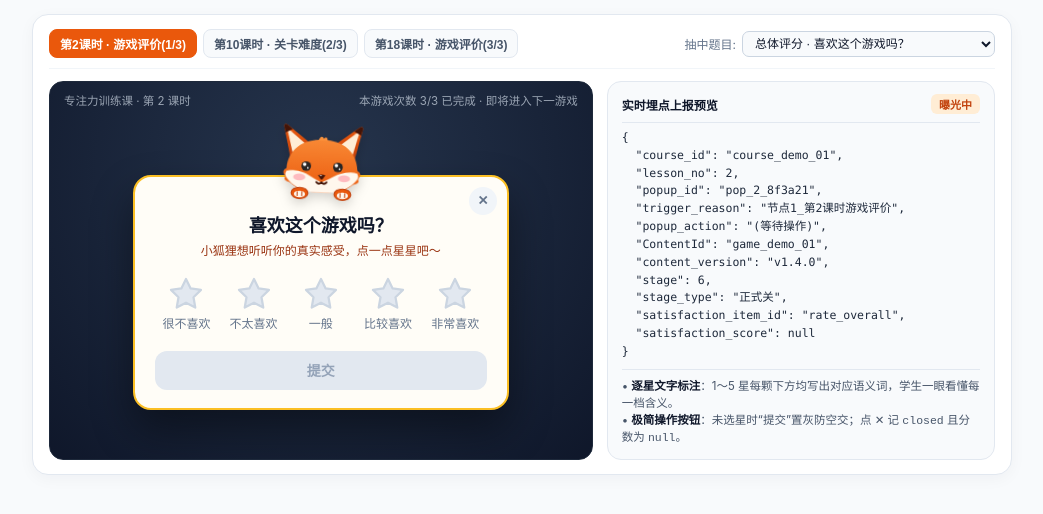
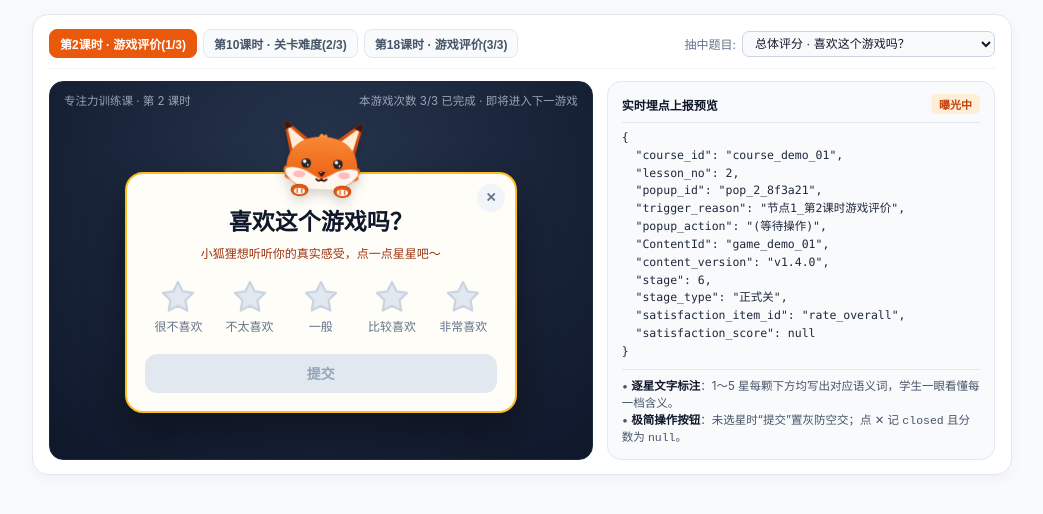
Before and after one commit to siakrulee/game-satisfaction-popup-demo, a plain HTML site: page index.html in a window 1280 px wide. Shown: the whole page, without its empty margins (118-1161 px from the left). Drawn offline with Linux system fonts and the light colour scheme.

Commit message:
Increase question title font size to 23px extrabold

```diff
--- a/index.html
+++ b/index.html
@@ -92,11 +92,11 @@
     .popup-card {
       position: relative;
       width: 100%;
-      max-width: 376px;
+      max-width: 392px;
       background: #fffdf7;
       border: 2px solid #fbbf24;
       border-radius: 18px;
-      padding: 34px 20px 18px;
+      padding: 34px 18px 18px;
       box-shadow: 0 20px 40px rgba(0, 0, 0, 0.42);
       color: #1e293b;
     }
@@ -137,10 +137,11 @@
     .btn-close:hover { background: #fee2e2; color: #dc2626; }
     .q-title {
       text-align: center;
-      font-size: 18px;
-      font-weight: 700;
+      font-size: 23px;
+      line-height: 1.3;
+      font-weight: 800;
       color: #0f172a;
-      margin-bottom: 4px;
+      margin-bottom: 6px;
     }
     .fox-speech {
       text-align: center;
```
